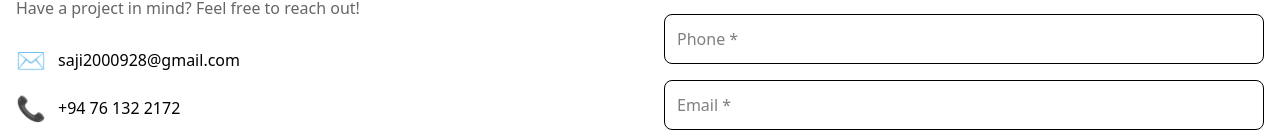
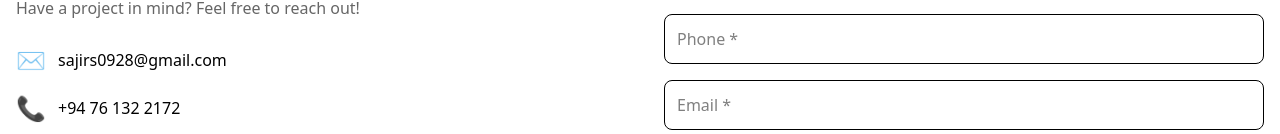
Before and after one commit to Saji59/portfolio-nextjs, a Next.js app: page / in a window 1280 px wide. Shown: the part 3797-3931 px from the top of the page. Built offline with nearby package versions, Linux system fonts and the light colour scheme.

Commit message:
Updated email address

```diff
--- a/app/components/home/contact/index.tsx
+++ b/app/components/home/contact/index.tsx
@@ -38,7 +38,7 @@
             <h3 className="text-2xl font-bold mb-4">Let's Connect</h3>
             <p className="text-secondary mb-6">Have a project in mind? Feel free to reach out!</p>
             <div className="space-y-4">
-              <div className="flex items-center gap-3"><span className="text-2xl">✉️</span> saji2000928@gmail.com</div>
+              <div className="flex items-center gap-3"><span className="text-2xl">✉️</span> sajirs0928@gmail.com</div>
               <div className="flex items-center gap-3"><span className="text-2xl">📞</span> +94 76 132 2172</div>
               <div className="flex items-center gap-3"><span className="text-2xl">📍</span> Sri Lanka</div>
             </div>
```
